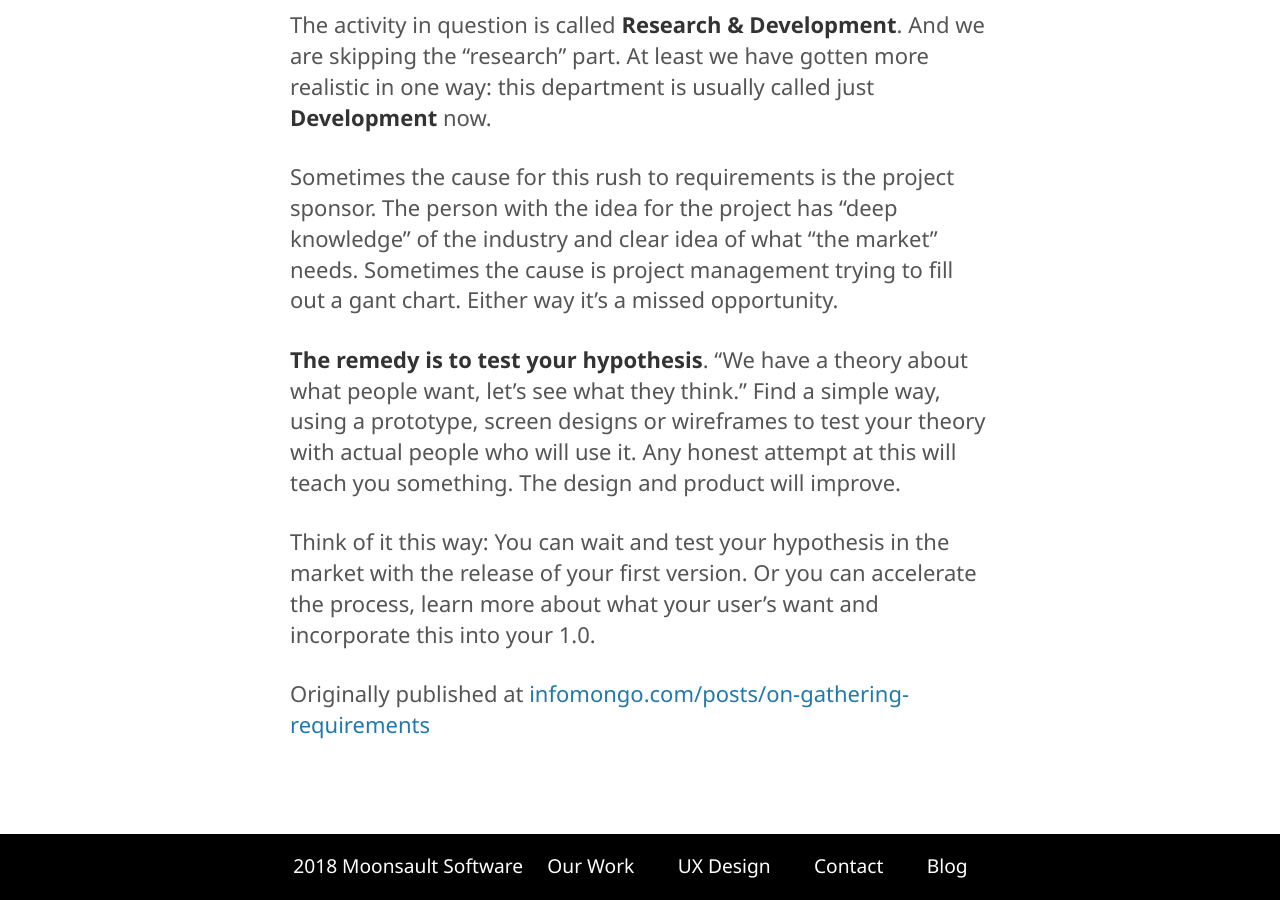
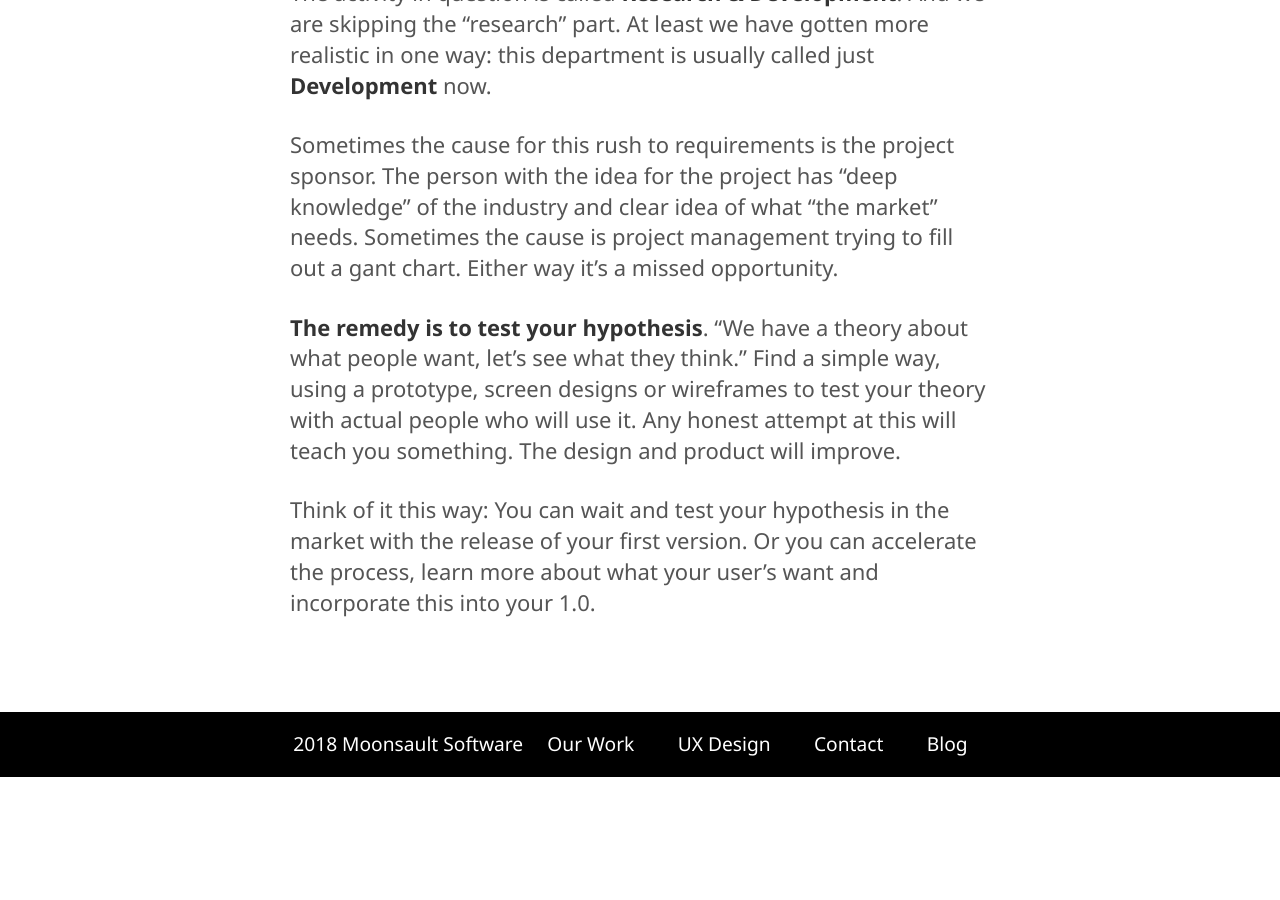
Before and after one commit to moonsaultco/moonsaultco.github.io, a Jekyll site: the page built from _posts/2018-02-14-on-gathering-requirements.md, in a window 1280 px wide and 900 px high, scrolled down 1058 px. Built offline with Jekyll 4.4.1, drawn with Linux system fonts in a browser that asks for light colours; after the commit the page ends 1835 px from its top, so only the background shows below that.

Commit message:
remove canonical

```diff
--- a/_layouts/post.html
+++ b/_layouts/post.html
@@ -38,12 +38,6 @@ pageName: blog-post
         {{ content }}
         </div>
 
-        {% if page.canonical %}
-          <p>Originally published at <a href="{{page.canonical}}">{{page.canonical | remove_first: "http://" | remove_first: "https://"}}</a></p>
-        {% endif %}
-
-
-
     </div>
   </div>
 </section>
--- a/_posts/2018-02-14-on-gathering-requirements.md
+++ b/_posts/2018-02-14-on-gathering-requirements.md
@@ -5,7 +5,6 @@ description: How requirements gathering can cause organizations to fail to do re
 author: John Phillips
 categories: ux
 date:   2018-02-14
-canonical: http://infomongo.com/posts/on-gathering-requirements
 ---
 
 As I was reading [this post][1] by [UX Legend, Jared Spool][2], I found myself nodding in agreement hard enough that neck injury seemed like a real possibility. Seriously, the article is a gem. [You should go read it now][1].
@@ -16,7 +15,7 @@ As I was reading [this post][1] by [UX Legend, Jared Spool][2], I found myself n
 The article highlights a problem I see again and again in software projects. The problem is the belief that people inside the company have the all the answers. That they know what needs to be built and requirements gathering is a simply matter of collecting that information.
 
 Spool puts it this way:
->> “When we’re gathering requirements, we’re saying the team is comprised of two types of people: those who know what we need and those who need to discover it.”
+> “When we’re gathering requirements, we’re saying the team is comprised of two types of people: those who know what we need and those who need to discover it.”
 
 The activity in question is called **Research & Development**. And we are skipping the “research” part. At least we have gotten more realistic in one way: this department is usually called just **Development** now.
 
```
